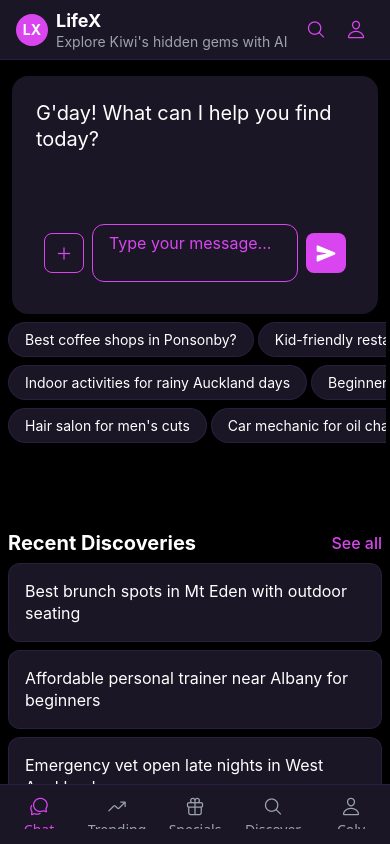
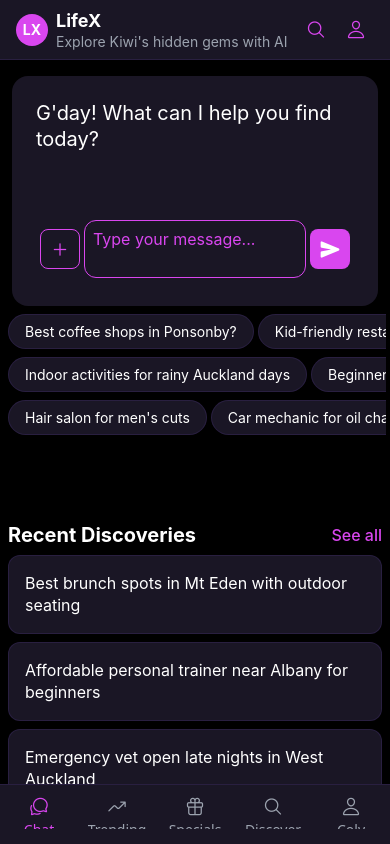
Before and after one commit to David-DaweiMa/lifex-mobile-prod, a React Native app: screen /Chat in a window 390 px wide. Built offline with nearby package versions, Linux system fonts and the light colour scheme.

Commit message:
Optimize main page input box layout - reduce button spacing and increase input width

```diff
--- a/src/screens/ChatScreen.tsx
+++ b/src/screens/ChatScreen.tsx
@@ -350,14 +350,14 @@
     inputSection: {
       backgroundColor: 'transparent',
       borderRadius: borderRadius.lg,
-      padding: spacing.sm,
+      padding: spacing.xs,
       marginHorizontal: 0,
       marginBottom: 0,
     },
     inputRow: {
       flexDirection: 'row',
       alignItems: 'center',
-      gap: spacing.sm,
+      gap: spacing.xs,
     },
     addButton: {
       width: 40,
@@ -373,7 +373,7 @@
       flex: 1,
       backgroundColor: 'transparent',
       borderRadius: borderRadius.lg,
-      paddingHorizontal: spacing.md,
+      paddingHorizontal: spacing.sm,
       paddingVertical: spacing.sm,
       fontSize: typography.fontSize.md,
       color: '#FFFFFF',
```
